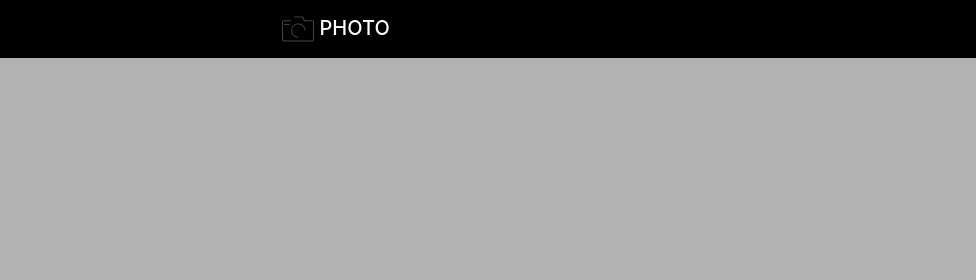
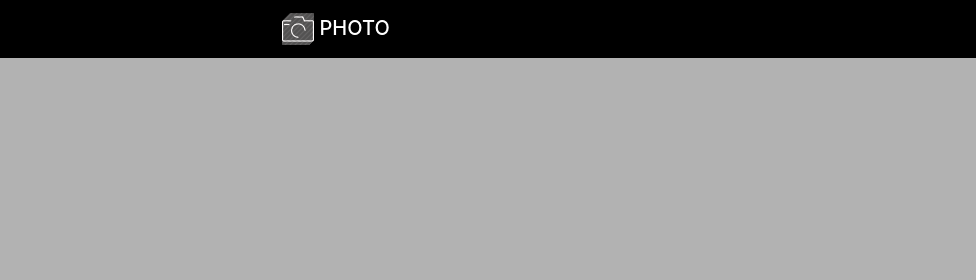
Before and after one commit to CapitalB-prime/Practice, a plain HTML site: page index.html in a window 1280 px wide. Shown: the top 280 px of the page, 304-1280 px from the left. Drawn offline with nearby package versions, Linux system fonts and the light colour scheme.

Commit message:
optimization logo color

```diff
--- a/index.html
+++ b/index.html
@@ -11,7 +11,7 @@
     <body>
         <nav class="navbar navbar-dark">
           <div class="navbar-brand mx-auto mb-0 h1" href="#">
-            <img src="camera.png" class="d-inline-block align-top" alt="">
+            <img src="camera_white.png" class="d-inline-block align-top" alt="">
             PHOTO
           </div>
         </nav>
```
Also changed, not shown: camera_white.png (added).
